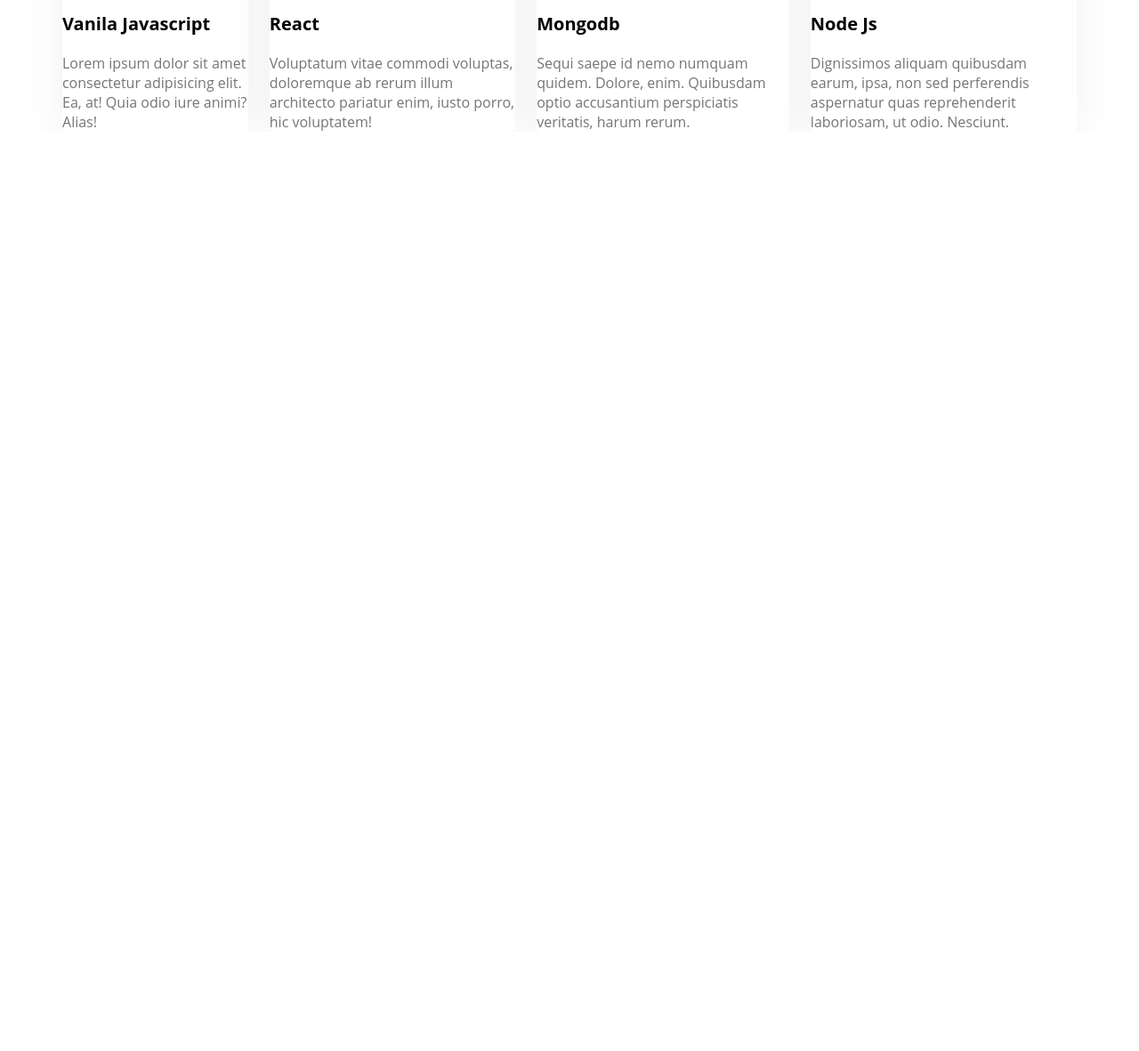
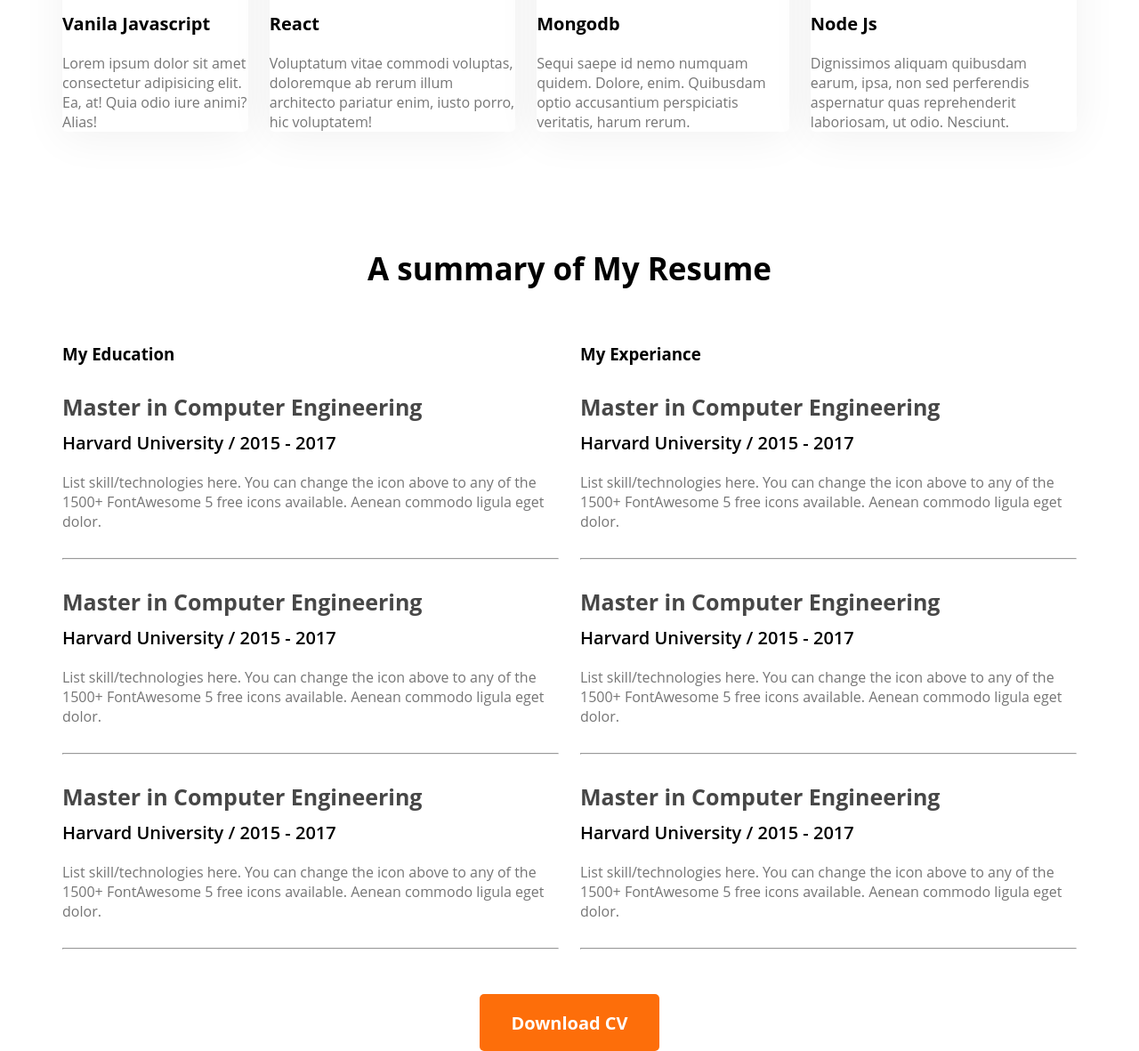
Before and after one commit to Tanvir-khondoker/developer-protfolio, a plain HTML site: page index.html in a window 1280 px wide. Shown: the part 1820-3001 px from the top of the page at 89% size. Before the commit the page ends 1968 px from the top, so only its background shows below. Drawn offline with Linux system fonts and the light colour scheme.

Commit message:
education and experiance section added

```diff
--- a/index.html
+++ b/index.html
@@ -1,19 +1,22 @@
 <!DOCTYPE html>
 <html lang="en">
+
 <head>
     <meta charset="UTF-8">
-    <meta http-equiv="X-UA-Compatible"  content="IE=edge">
+    <meta http-equiv="X-UA-Compatible" content="IE=edge">
     <meta name="viewport" content="width=device-width, initial-scale=1.0">
     <title>Developer Portfolio</title>
     <link rel="stylesheet" href="styles/protfolio.css">
     <link rel="preconnect" href="https://fonts.googleapis.com">
     <link rel="preconnect" href="https://fonts.gstatic.com" crossorigin>
 </head>
+
 <body>
     <header class="header">
         <nav>
             <h2 class="nav-title">Ma<span class="text-primary">r</span>y</h2>
-        <ul><li>Portfolio</li>
+            <ul>
+                <li>Portfolio</li>
                 <li>Blogs</li>
                 <li><button class="btn-primary">Hire</button></li>
             </ul>
@@ -23,7 +26,8 @@
             <div>
                 <h3 class="banner-sub-title">Hi, I am</h3>
                 <h1 class="banner-title">Marry Hardy</h1>
-            <p class="banner-description">Shot what able cold new see hold.Friendly as an betrayed formerly he. Morning because as to society behaved moments.</p>
+                <p class="banner-description">Shot what able cold new see hold.Friendly as an betrayed formerly he.
+                    Morning because as to society behaved moments.</p>
                 <button class="btn-primary">Download CV</button>
             </div>
             <img class="banner" src="images/hardy.png" alt="">
@@ -32,7 +36,10 @@
     <main>
         <section class="about">
             <h3 class="section-title">About Me</h3>
-           <p class="section-description">I, m a designer & developer with a passion for web design. I enjoy developing simple, clean and slick websites that provide real value to the end user. Thousands of clients have procured exceptional resulfs while working with me. Delivering work within time and budget which meets clients requirements in our mata.</p>
+            <p class="section-description">I, m a designer & developer with a passion for web design. I enjoy developing
+                simple, clean and slick websites that provide real value to the end user. Thousands of clients have
+                procured exceptional resulfs while working with me. Delivering work within time and budget which meets
+                clients requirements in our mata.</p>
             <div class="about-info-container">
                 <div class="about-info">
                     <p class="info-title">Name:/p>
@@ -60,23 +67,87 @@
                 <div class="skill">
                     <img src="images/icons/js.png" alt="">
                     <p class="skill-title">Vanila Javascript</p>
-                <p class="skill-description">Lorem ipsum dolor sit amet consectetur adipisicing elit. Ea, at! Quia odio iure animi? Alias!</p>
+                    <p class="skill-description">Lorem ipsum dolor sit amet consectetur adipisicing elit. Ea, at! Quia
+                        odio iure animi? Alias!</p>
                 </div>
                 <div class="skill">
                     <img src="images/icons/react.png" alt="">
                     <p class="skill-title">React</p>
-                <p class="skill-description">Voluptatum vitae commodi voluptas, doloremque ab rerum illum architecto pariatur enim, iusto porro, hic voluptatem!</p>
+                    <p class="skill-description">Voluptatum vitae commodi voluptas, doloremque ab rerum illum architecto
+                        pariatur enim, iusto porro, hic voluptatem!</p>
                 </div>
                 <div class="skill">
                     <img src="images/icons/mongo.png" alt="">
                     <p class="skill-title">Mongodb</p>
-                <p class="skill-description">Sequi saepe id nemo numquam quidem. Dolore, enim. Quibusdam optio accusantium perspiciatis veritatis, harum rerum.</p>
+                    <p class="skill-description">Sequi saepe id nemo numquam quidem. Dolore, enim. Quibusdam optio
+                        accusantium perspiciatis veritatis, harum rerum.</p>
                 </div>
                 <div class="skill">
                     <img src="images/icons/nodejs.png" alt="">
                     <p class="skill-title">Node Js</p>
-                <p class="skill-description">Dignissimos aliquam quibusdam earum, ipsa, non sed perferendis aspernatur quas reprehenderit laboriosam, ut odio. Nesciunt.</p>
+                    <p class="skill-description">Dignissimos aliquam quibusdam earum, ipsa, non sed perferendis
+                        aspernatur quas reprehenderit laboriosam, ut odio. Nesciunt.</p>
                 </div>
+            </div>
+        </section>
+        <!-- Resume section -->
+        <section class="resume">
+          <h3 class="section-title">
+            A summary of My Resume
+           </h3>
+           <div class="resume-content">
+            <div>
+                <h3 class="resume-title">My Education</h3>
+
+                   <div class="rusume-item">
+                   <h4 class="title">Master in Computer Engineering</h4>
+                   <h5 class="sub-title">Harvard University / 2015 - 2017</h5>
+                   <p class="description">List skill/technologies here. You can change the icon above
+                    to any of the 1500+ FontAwesome 5 free icons available. Aenean commodo ligula eget dolor.</p>
+                </div>
+                <hr>
+                   <div class="rusume-item">
+                   <h4 class="title">Master in Computer Engineering</h4>
+                   <h5 class="sub-title">Harvard University / 2015 - 2017</h5>
+                   <p class="description">List skill/technologies here. You can change the icon above
+                    to any of the 1500+ FontAwesome 5 free icons available. Aenean commodo ligula eget dolor.</p>
+                </div>
+                <hr>
+                   <div class="rusume-item">
+                   <h4 class="title">Master in Computer Engineering</h4>
+                   <h5 class="sub-title">Harvard University / 2015 - 2017</h5>
+                   <p class="description">List skill/technologies here. You can change the icon above
+                    to any of the 1500+ FontAwesome 5 free icons available. Aenean commodo ligula eget dolor.</p>
+                </div>
+                <hr>
+            </div>
+            <div>
+                <h3 class="resume-title">My Experiance</h3>
+                <div class="rusume-item">
+                    <h4 class="title">Master in Computer Engineering</h4>
+                    <h5 class="sub-title">Harvard University / 2015 - 2017</h5>
+                    <p class="description">List skill/technologies here. You can change the icon above
+                     to any of the 1500+ FontAwesome 5 free icons available. Aenean commodo ligula eget dolor.</p>
+                 </div>
+                 <hr>
+                 <div class="rusume-item">
+                    <h4 class="title">Master in Computer Engineering</h4>
+                    <h5 class="sub-title">Harvard University / 2015 - 2017</h5>
+                    <p class="description">List skill/technologies here. You can change the icon above
+                     to any of the 1500+ FontAwesome 5 free icons available. Aenean commodo ligula eget dolor.</p>
+                 </div>
+                 <hr>
+                 <div class="rusume-item">
+                    <h4 class="title">Master in Computer Engineering</h4>
+                    <h5 class="sub-title">Harvard University / 2015 - 2017</h5>
+                    <p class="description">List skill/technologies here. You can change the icon above
+                     to any of the 1500+ FontAwesome 5 free icons available. Aenean commodo ligula eget dolor.</p>
+                 </div>
+                 <hr>
+            </div>
+           </div>
+           <div class="resume-button">
+            <button class="btn-primary">Download CV</button>
            </div>
         </section>
     </main>
@@ -84,4 +155,5 @@
 
     </footer>
 </body>
+
 </html>
--- a/styles/protfolio.css
+++ b/styles/protfolio.css
@@ -82,7 +82,7 @@ main {
     margin: 0 auto;
 }
 
-section{
+section {
     margin-top: 130px;
 }
 
@@ -111,51 +111,89 @@ section{
     margin-bottom: 30px;
 }
 
-.about-info-container{
+.about-info-container {
     display: flex;
     justify-content: space-around;
 }
 
-.about .info-title{
-  font-size: 20px;
-  color:#757575
+.about .info-title {
+    font-size: 20px;
+    color: #757575
 }
 
-.info-description{
+.info-description {
     font-weight: 700;
     font-size: 20px;
-    color:#474747
+    color: #474747
 }
 
 /* What i so styles */
 
-.skills-container{
+.skills-container {
     display: flex;
     gap: 24px;
 }
-.skill{
+
+.skill {
     background-color: #FFFFFF;
     box-shadow: 0px 6px 50px 0px #0000000F;
     border-radius: 5px;
     padding: 30;
 }
-.skill-title{
 
-   font-weight: 700;
-   font-size: 20px;
-   margin-top: 30px;
-   margin-bottom: 20px;
+.skill-title {
+
+    font-weight: 700;
+    font-size: 20px;
+    margin-top: 30px;
+    margin-bottom: 20px;
 }
 
-.section-title{
+.section-title {
     text-align: center;
     font-weight: 700;
     font-size: 35px;
     margin-bottom: 60px;
 }
 
-.skill-description{
+.skill-description {
     color: #757575;
 }
 
 /* Resume styles */
+.resume-content {
+    display: flex;
+    gap: 24px;
+}
+
+.resume .title {
+
+    font-size: 25px;
+    font-weight: 700;
+   color: #474747;
+   margin-bottom: 10px;
+
+}
+
+.resume .sub-title {
+    font-family: Open Sans;
+    font-size: 20px;
+    font-weight: 600;
+    margin-bottom: 20px;
+}
+
+.resume .description {
+    color: #757575;
+
+
+}
+
+.resume-button{
+    margin-top:50px ;
+    text-align: center;
+}
+
+.rusume-item{
+    margin-top: 30px;
+    margin-bottom: 30px;
+}
```
Lines whose indentation alone changed are shown as unchanged.
